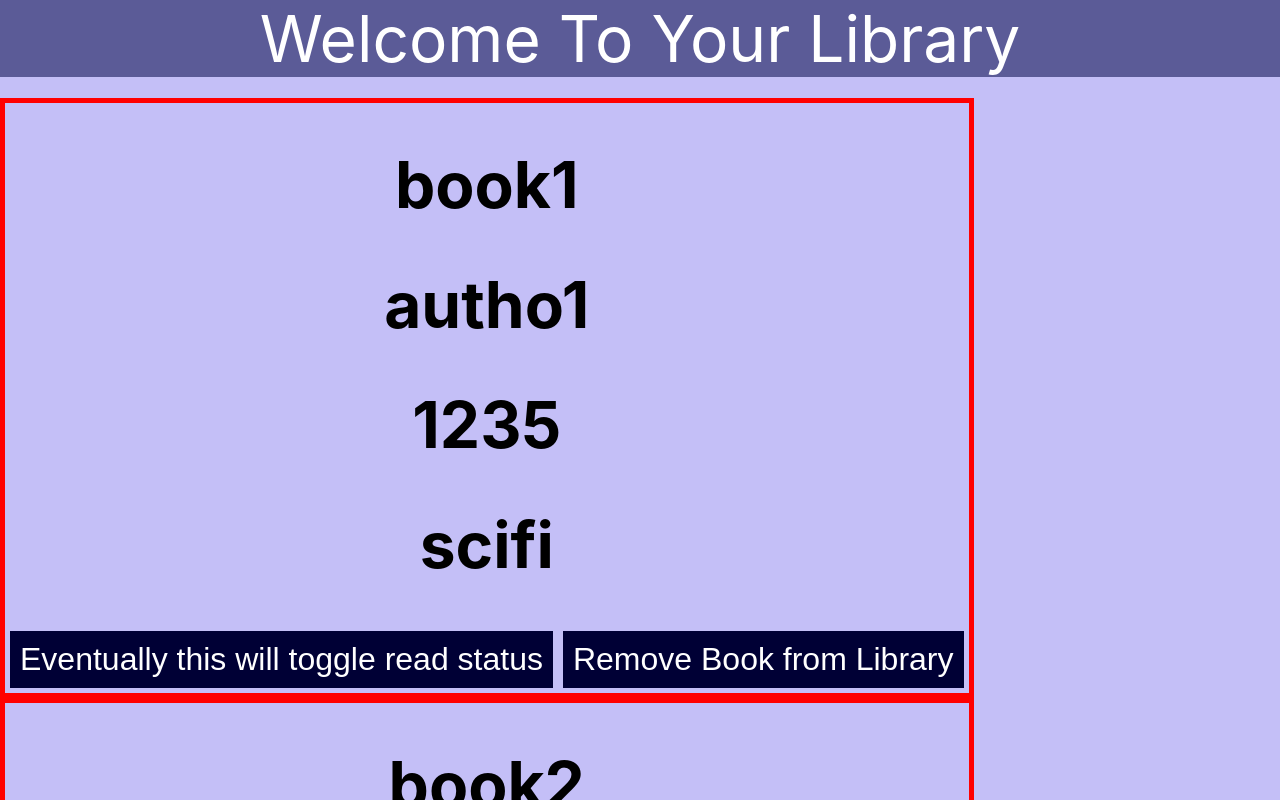
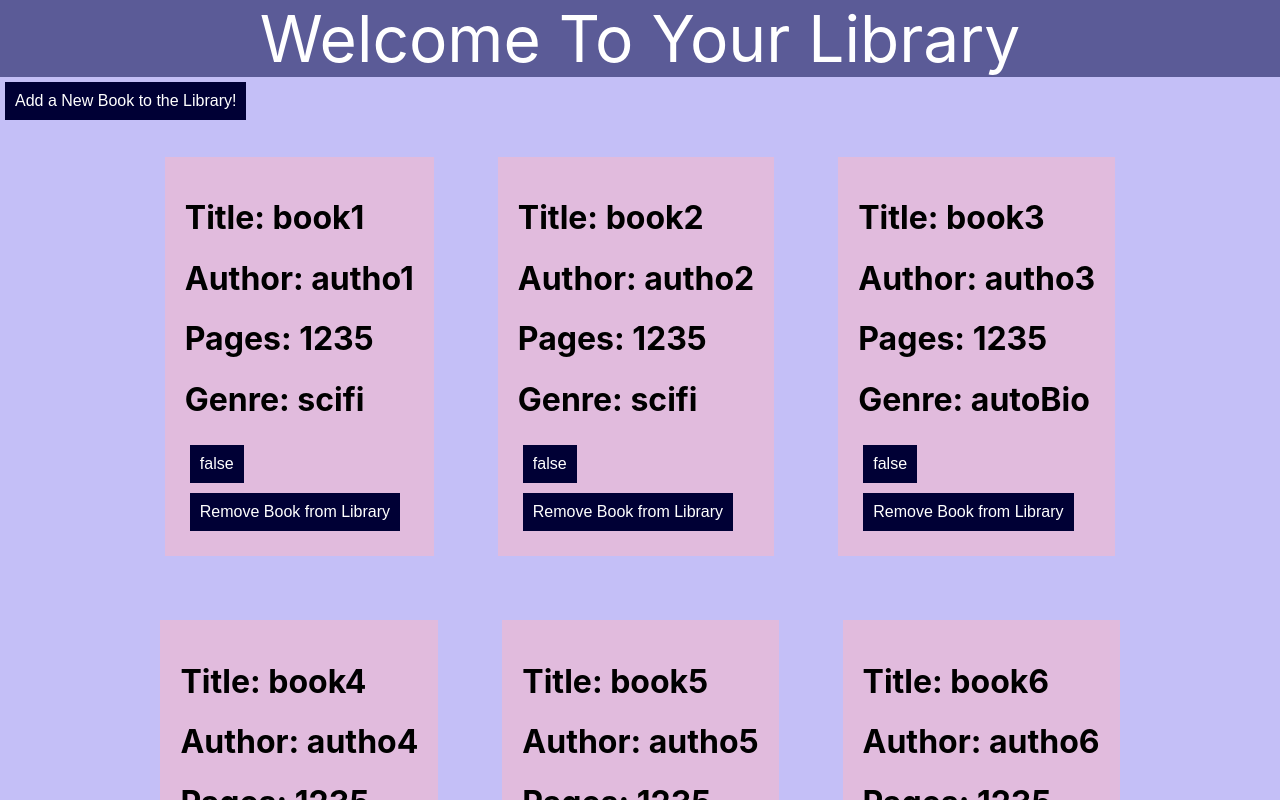
Before and after one commit to hankangbok/bookLibraryReact, a React (Create React App) app: page / in a window 1280 px wide. Shown: the top 800 px of the page. Built offline with nearby package versions, Linux system fonts and the light colour scheme.

Commit message:
read toggle button is functional, flexbox functional, books are all displayed on page

```diff
--- a/public/index.html
+++ b/public/index.html
@@ -12,7 +12,7 @@
   </head>
 
   <body>
-    <div id="flexcontainer"></div>
+    <div id="flexcontainer">
       <div id="header">Welcome To Your Library</div>
       <div id="root"></div>
       <!--
--- a/src/index.css
+++ b/src/index.css
@@ -21,15 +21,30 @@ code {
   color:rgb(255, 255, 255);
   font-size:4em;
 }
-.bookBorder {
-  border: 5px red solid;
+
+.bookContainer {
+  background-color: rgba(255, 183, 195, 0.5);
+  margin: 2em;
+  padding: 20px;
 }
 
+#flexcontainer {
+  display:flex;
+  flex-wrap:wrap;
+}
 #root {
   /* flex attributes */
+  /* display:flex; */
+  /* text-align:center; */
+  /* width:100%; */
+  /* display:flex; */
+}
+#librarycontainer2 {
   display:flex;
-  text-align:center;
+  flex-wrap:wrap;
+  justify-content: center;
 }
+
 
 button {
   border:none;
--- a/src/index.js
+++ b/src/index.js
@@ -11,31 +11,62 @@ import './index.css';
 
 // dont touch this for now.
 // I'll set up form entry once the library display is good.
-class BookForm extends React.Component {
+class AddNewBookForm extends React.Component {
   render() {
-    return <div> none</div>;
+    return <button> Add a New Book to the Library!</button>;
   }
 }
 
-class BookTitle extends React.Component {
+
+// this component displays the 'remove book' button
+class RemoveBookFromLibrary extends React.Component {
+  constructor(props) {
+    super(props);
+    this.handleClick = this.handleClick.bind(this);
+  }
+  handleClick() {
+
+  }
   render() {
-    return ;
+    return <button onClick={this.handleClick}>Remove Book from Library</button>;
   }
 }
+// TODO: define function to remove book from
 
-class RemoveBookFromLibrary extends React.Component {
+// this component displays the 'read' toggle button
+class ReadToggle extends React.Component {
+  constructor(props) {
+    super(props);
+    this.state = {
+      isReadorNot: this.props.thisBook.isRead,
+    }
+    this.handleClick = this.handleClick.bind(this);
+  }
+
+  handleClick() {
+    let newReadStatus = (this.state.isReadorNot === true) ? false : true;
+    this.setState({ isReadorNot: newReadStatus });
+  }
   render() {
-    return <button>Remove Book from Library</button>;
+    return (
+      <button onClick={this.handleClick}>
+        {this.state.isReadorNot.toString()}
+      </button>
+    );
   }
 }
+// TODO: define function to toggle Read state
 
-class ReadToggle extends React.Component {
-  render() {
-    return <button>Eventually this will toggle read status</button>;
-  }
-}
 
 class SingleBook extends React.Component {
+  // I might not even need this constructor
+  // it was meant to get the read status of the books but its kind of unnecessary/
+  // constructor(props) {
+  //   super(props);
+  //   this.state={
+  //     readStatus:false,
+  //   };
+  // }
   render() {
     const aBook = this.props.aBook;
     const title = aBook.title;
@@ -43,12 +74,14 @@ class SingleBook extends React.Component {
     const numPages = aBook.numPages;
     const genre = aBook.genre;
     return (
-      <div className="bookBorder">
-        <h1>{title}</h1>
-        <h1>{author}</h1>
-        <h1>{numPages}</h1>
-        <h1>{genre}</h1>
-        <ReadToggle />
+      <div className="bookContainer">
+        <h1>Title: {title}</h1>
+        <h1>Author: {author}</h1>
+        <h1>Pages: {numPages}</h1>
+        <h1>Genre: {genre}</h1>
+        {/* <h3>this book has been read? {this.state.readStatus.toString()}</h3> */}
+        <ReadToggle thisBook={aBook} />
+        <br></br>
         <RemoveBookFromLibrary />
       </div>
     );
@@ -72,9 +105,7 @@ class LibraryContainer extends React.Component {
     });
 
     return (
-     <div>
-       <h1>{rows}</h1>
-     </div>
+      <div id="librarycontainer2">{rows}</div>
     );
   }
 }
@@ -83,8 +114,9 @@ class Library extends React.Component {
   render() {
     return (
       <div>
+        <AddNewBookForm />
         <LibraryContainer books={this.props.booksList} />
-        <h1>This is making sure Library renders</h1>
+        <AddNewBookForm />
       </div>
     );
   }
@@ -93,17 +125,17 @@ class Library extends React.Component {
 // This is a list of 'book' objects
 // This version of the library project does not have backend data
 const BOOKSLIST = [
-  {title: 'book1', author: 'autho1 ', numPages: '1235', isRead:false, genre: 'scifi'},
-  {title: 'book2', author: 'autho2 ', numPages: '1235', isRead:false, genre: 'scifi'},
-  {title: 'book3', author: 'autho3 ', numPages: '1235', isRead:false, genre: 'autoBio'},
-  {title: 'book4', author: 'autho4 ', numPages: '1235', isRead:true, genre: 'scifi'},
-  {title: 'book5', author: 'autho5 ', numPages: '1235', isRead:false, genre: 'scifi'},
-  {title: 'book6', author: 'autho6 ', numPages: '1235', isRead:false, genre: 'scifi'},
-  {title: 'book7', author: 'autho8 ', numPages: '1235', isRead:false, genre: 'scifi'}
+  { title: 'book1', author: 'autho1 ', numPages: '1235', isRead: false, genre: 'scifi' },
+  { title: 'book2', author: 'autho2 ', numPages: '1235', isRead: false, genre: 'scifi' },
+  { title: 'book3', author: 'autho3 ', numPages: '1235', isRead: false, genre: 'autoBio' },
+  { title: 'book4', author: 'autho4 ', numPages: '1235', isRead: true, genre: 'scifi' },
+  { title: 'book5', author: 'autho5 ', numPages: '1235', isRead: false, genre: 'scifi' },
+  { title: 'book6', author: 'autho6 ', numPages: '1235', isRead: false, genre: 'scifi' },
+  { title: 'book7', author: 'autho8 ', numPages: '1235', isRead: false, genre: 'scifi' }
 ];
 
 
 ReactDOM.render(
-  <Library  booksList={BOOKSLIST} />,
+  <Library booksList={BOOKSLIST} />,
   document.getElementById("root")
 );
```
Also changed, not shown: 1 other file (tests, documents, lock files or other folders). Lines whose indentation alone changed are shown as unchanged.
